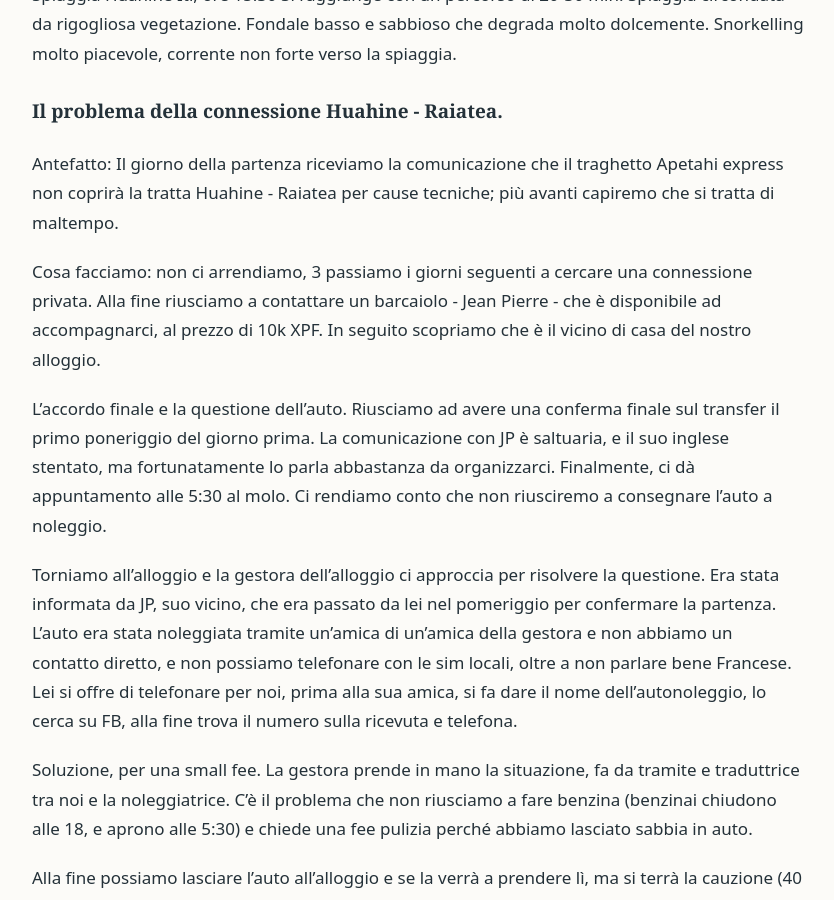
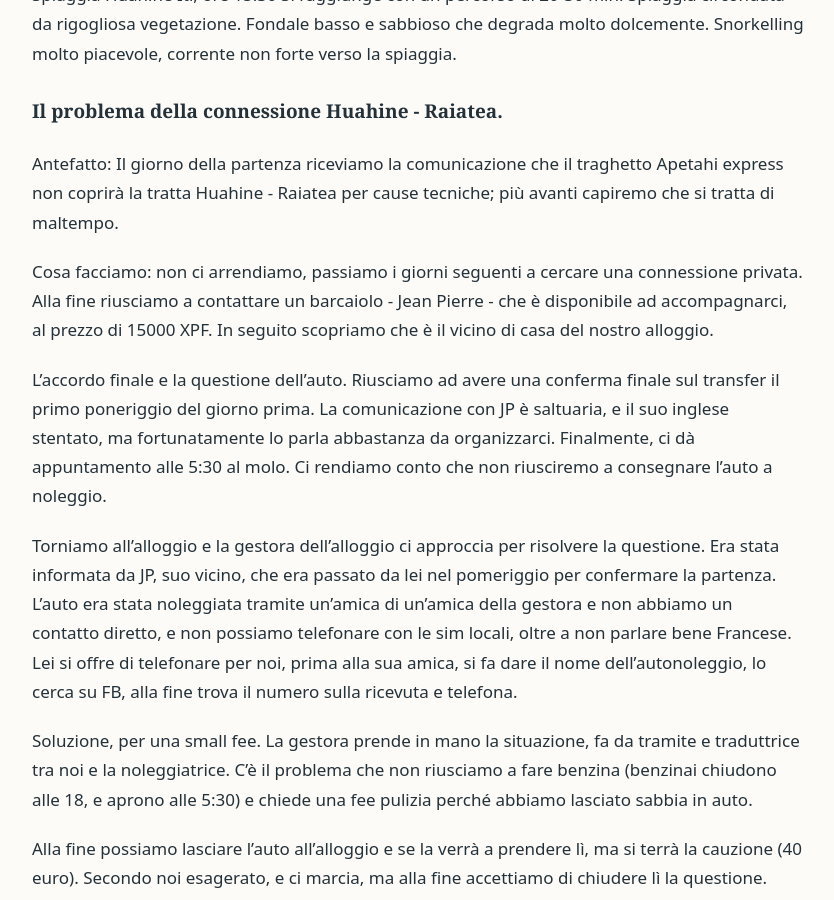
Before and after one commit to everytravel/everytravelisatale, a Jekyll site: the page built from polinesia.md, in a window 1280 px wide and 900 px high, scrolled down 9578 px. Shown: the whole window, without its empty margins (222-1056 px from the left). Built offline with Jekyll 4.4.1, drawn with Linux system fonts in a browser that asks for light colours.

Commit message:
Update polinesia.md

```diff
--- a/polinesia.md
+++ b/polinesia.md
@@ -158,7 +158,7 @@ Spiaggia Huahine Iti, ore 15:30 Si raggiunge con un percorso di 20-30 min. Spiag
 Antefatto: Il giorno della partenza riceviamo la comunicazione che il traghetto Apetahi express non coprirà la tratta Huahine - Raiatea per cause tecniche; più avanti capiremo che si tratta di maltempo.
 
 
-Cosa facciamo: non ci arrendiamo, 3 passiamo i giorni seguenti a cercare una connessione privata. Alla fine riusciamo a contattare un barcaiolo - Jean Pierre - che è disponibile ad accompagnarci, al prezzo di 10k XPF. In seguito scopriamo che è il vicino di casa del nostro alloggio.
+Cosa facciamo: non ci arrendiamo, passiamo i giorni seguenti a cercare una connessione privata. Alla fine riusciamo a contattare un barcaiolo - Jean Pierre - che è disponibile ad accompagnarci, al prezzo di 15000 XPF. In seguito scopriamo che è il vicino di casa del nostro alloggio.
 
 
 L'accordo finale e la questione dell'auto. Riusciamo ad avere una conferma finale sul transfer il primo poneriggio del giorno prima. La comunicazione con JP è saltuaria, e il suo inglese stentato, ma fortunatamente lo parla abbastanza da organizzarci. Finalmente, ci dà appuntamento alle 5:30 al molo. Ci rendiamo conto che non riusciremo a consegnare l'auto a noleggio.
```
